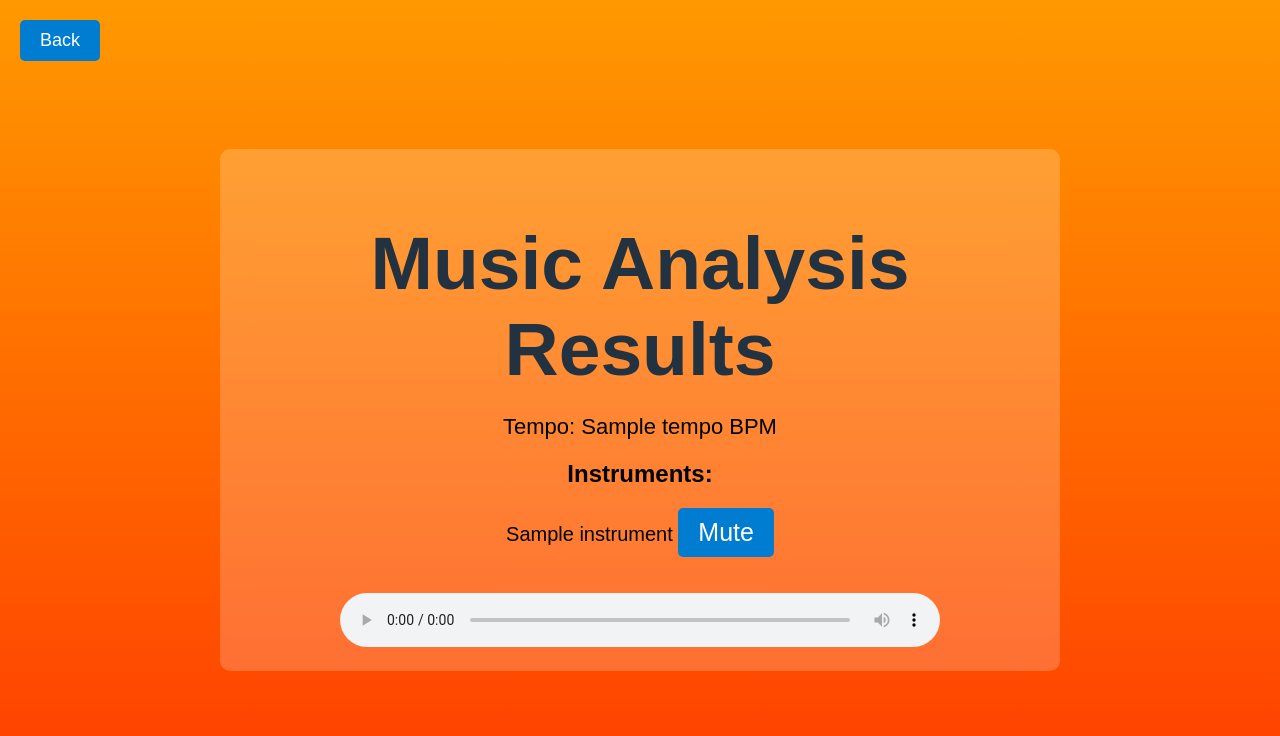
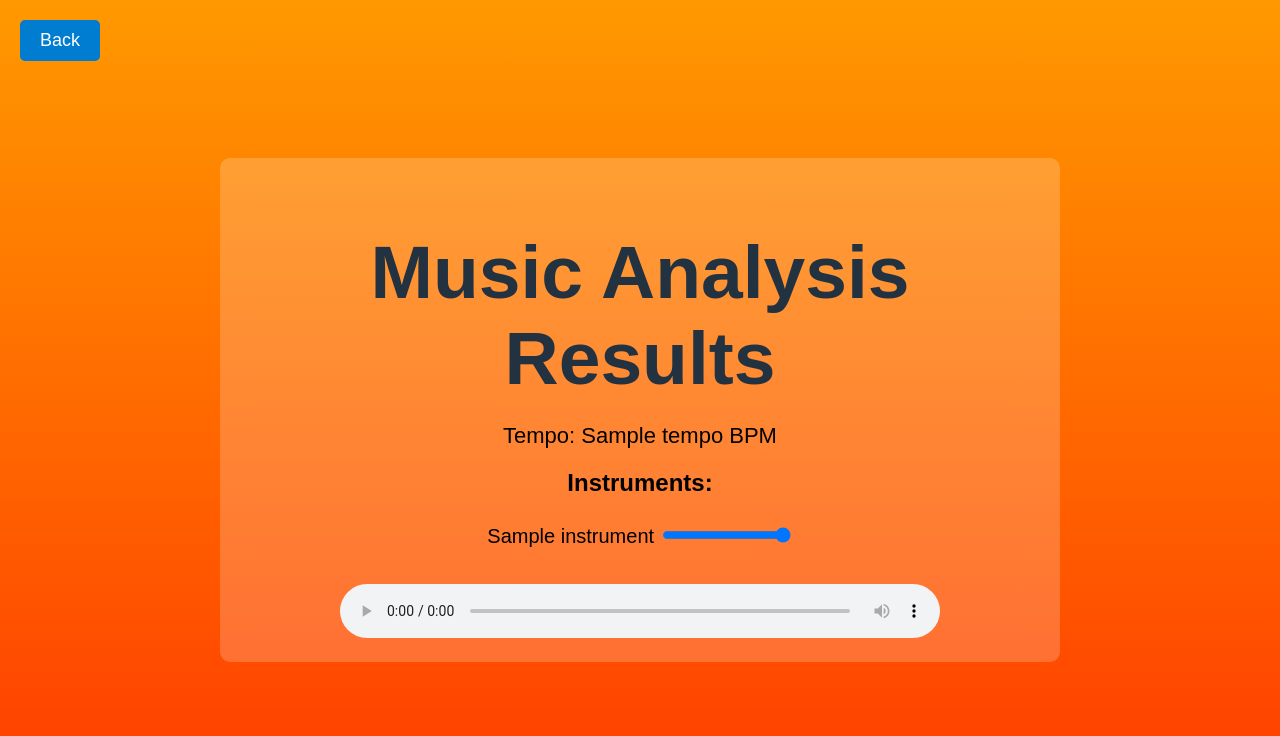
Before and after one commit to StudentTraineeCenter/music-analyzer, a Flask app: template Templates/results.html in a window 1280 px wide. Shown: the top 736 px of the page. Run offline with Flask 3, Linux system fonts and the light colour scheme; the template is opened without the code that fills it: most values are stand-ins (such as "Sample title", 1, 10 or a date in 2020).

Commit message:
volume line

```diff
--- a/Templates/results.html
+++ b/Templates/results.html
@@ -6,8 +6,6 @@
     <title>Analysis Results</title>
     <link rel="stylesheet" href="/static/styles.css">
     <style>
-
-
         ul {
             list-style-type: none;
             padding: 0;
@@ -17,7 +15,6 @@
             margin-bottom: 10px;
             font-size: 20px;
         }
-
 
         #backButton {
             position: absolute;
@@ -41,6 +38,10 @@
             width: 80%;
             max-width: 800px;
         }
+
+        .volume-control {
+            margin-top: 10px;
+        }
     </style>
 </head>
 <body>
@@ -50,12 +51,16 @@
         <h1>Music Analysis Results</h1>
         <p>Tempo: {{ tempo }} BPM</p>
         <h2>Instruments:</h2>
-        <ul>
+        <ul id="instruments-list">
             {% for instrument in instruments %}
-                <li>{{ instrument }} <button>Mute</button></li>
+                <li>
+                    {{ instrument }}
+                    <input type="range" class="volume-control" id="volume-{{ loop.index }}" min="0" max="1" step="0.01" value="1" />
+                    <label for="volume-{{ loop.index }}"></label>
+                </li>
             {% endfor %}
         </ul>
-        <audio controls>
+        <audio id="audio-player" controls>
             <source src="{{ audio_file_url }}" type="audio/mp3">
             Your browser does not support the audio element.
         </audio>
@@ -65,6 +70,14 @@
         window.addEventListener('beforeunload', function() {
             fetch('/cleanup');
         });
+
+        document.querySelectorAll('.volume-control').forEach(function(slider) {
+            slider.addEventListener('input', function(event) {
+                const audioPlayer = document.getElementById('audio-player');
+                const volume = event.target.value;
+                audioPlayer.volume = volume;  // Nastaví hlasitost audio přehrávače
+            });
+        });
     </script>
-    </body>
+</body>
 </html>
```
